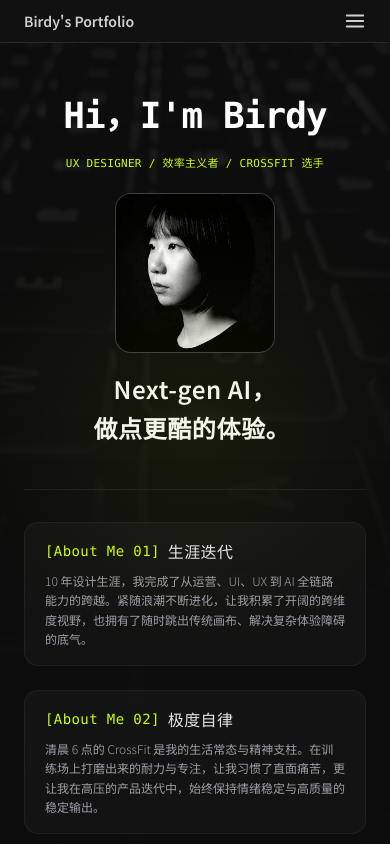
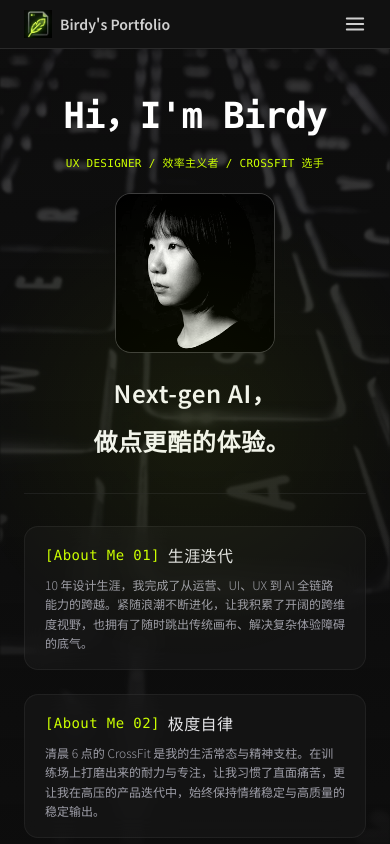
Before and after one commit to pppoo1993/birdys-portfolio, a React (Vite) app: page / in a window 390 px wide. Shown: the top 844 px of the page. Built offline with nearby package versions, Linux system fonts and the light colour scheme.

Commit message:
Add mobile nav logo, fix hero background, text clipping and modal scroll

```diff
--- a/src/components/layout/Navigation.tsx
+++ b/src/components/layout/Navigation.tsx
@@ -88,8 +88,9 @@
       {/* Mobile: top bar */}
       <nav className="fixed top-0 right-0 left-0 z-50 border-b border-divider bg-bg-primary md:hidden">
         <div className="flex items-center justify-between px-6 py-2.5">
-          <button onClick={() => scrollTo('intro')} className="text-sm font-semibold text-white/80">
-            {siteConfig.name}
+          <button onClick={() => scrollTo('intro')} className="flex items-center gap-2">
+            <img src={import.meta.env.BASE_URL + 'images/logo.png'} alt="Logo" className="w-7 h-7 object-contain" />
+            <span className="text-sm font-semibold text-white/80">{siteConfig.name}</span>
           </button>
           <button
             className="text-white/80"
--- a/src/components/sections/Introduction.tsx
+++ b/src/components/sections/Introduction.tsx
@@ -61,16 +61,16 @@
       id="intro"
       className="relative w-full bg-[#0d0d0d] text-white flex flex-col justify-center px-6 py-24 md:px-24 md:py-28 font-sans" style={{ minHeight: '100dvh' }}
     >
-      <div className="fixed inset-0 z-0 opacity-10 md:opacity-20 pointer-events-none mix-blend-screen filter blur-[1px] saturate-50">
+      <div className="fixed inset-0 z-0 opacity-25 md:opacity-20 pointer-events-none mix-blend-screen filter blur-[1px] saturate-50">
         <img
           src={import.meta.env.BASE_URL + 'images/hero-bg.jpg'}
           alt="code mesh background"
           className="w-full h-full object-cover"
         />
       </div>
-      <div className="absolute inset-0 z-10 bg-gradient-to-b from-transparent via-[#0d0d0d]/80 to-[#0d0d0d]" />
+      <div className="absolute inset-0 z-10 bg-gradient-to-b from-transparent via-[#0d0d0d]/50 md:via-[#0d0d0d]/80 to-[#0d0d0d]" />
 
-      <div className="relative z-20 mx-auto flex w-full max-w-4xl flex-col items-center text-center gap-5 md:gap-8">
+      <div className="relative z-20 mx-auto flex w-full max-w-4xl flex-col items-center text-center gap-5 md:gap-8 overflow-visible">
         {/* 1. Title */}
         <h1 className="text-4xl md:text-5xl font-mono font-bold tracking-tight">
           {introductionData.name}
@@ -94,8 +94,8 @@
         </div>
 
         {/* 4. Typewriter — always 2 lines on mobile, fixed height prevents layout shift */}
-        <div className="min-h-[6rem] md:min-h-0 pb-1 md:pb-0">
-          <h2 className="text-2xl md:text-4xl font-semibold tracking-wide text-zinc-100 leading-relaxed md:leading-tight -mt-1 md:-mt-2 md:whitespace-normal">
+        <div className="md:min-h-0 pb-2 md:pb-0">
+          <h2 className="text-2xl md:text-4xl font-semibold tracking-wide text-zinc-100 leading-loose md:leading-tight -mt-1 md:-mt-2 md:whitespace-normal">
             {(() => {
               const displayText = typed || introductionData.quote
               const commaIdx = introductionData.quote.indexOf('，')
```
